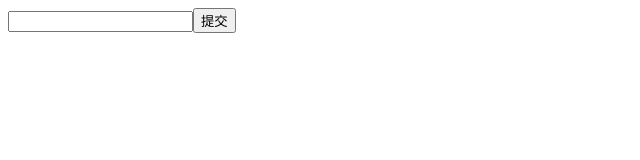
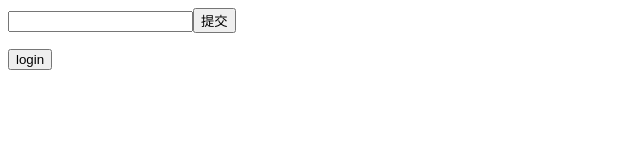
Before and after one commit to henryboom/react_learn, a React (Create React App) app: page / in a window 1280 px wide. Shown: the top 160 px of the page, without its empty margins (0-640 px from the left). Built offline with nearby package versions, Linux system fonts and the light colour scheme.

Commit message:
modified:   src/App.js 	modified:   src/TodoList.js 	new file:   src/login.js

```diff
--- a/src/App.js
+++ b/src/App.js
@@ -1,8 +1,12 @@
+import { Fragment } from "react";
 import TodoList from "./TodoList";
-
+import CP from "./login";
 function App() {
   return (
-    <TodoList />
+    <Fragment>
+      <TodoList />
+      <CP />
+    </Fragment>
   );
 }
 
--- a/src/TodoList.js
+++ b/src/TodoList.js
@@ -28,14 +28,10 @@ class TodoList extends Component {
                     <input value={this.state.inputValue} onChange={this.handleInputChange.bind(this)} />
                     <button onClick={this.handleBtnClick.bind(this)}>提交</button>
                 </div>
-                <ul>
-                    {
-                        this.state.list.map((item, index) => {
-                            return (
-                                <li key={index}>{item}{index}</li>
-                            )
-                        })
-                    }
+                <ul onClick={this.handleItemDelete.bind(this)}>
+                    {this.state.list.map((item, index) => (
+                        <li key={index} data-index={index}>{item} {index}</li>
+                    ))}
                 </ul>
             </Fragment>
         )
@@ -57,6 +53,19 @@ class TodoList extends Component {
             inputValue: ''
         })
     }
+
+    //删除某一项
+    handleItemDelete(e) {
+        // 事件委托：判断点击的是否是 li 元素
+        if (e.target.tagName.toLowerCase() === 'li') {
+            const index = e.target.getAttribute('data-index'); // 获取下标
+            const list = [...this.state.list];
+            list.splice(index, 1);
+            this.setState({
+                list: list
+            });
+        }
+    }
 }
 
 export default TodoList;
--- /dev/null
+++ b/src/login.js
@@ -0,0 +1,28 @@
+import React from 'react'
+let Login = (props) => {
+    return <input type="button" value="login" onClick={props.click} />;
+}
+let Logout = (props) => {
+    return <input type="button" value="logout" onClick={props.click} />;
+}
+export default class CP extends React.Component {
+    state = {
+        status: 0
+    }
+    login() {
+        this.setState({ status: 1 })
+    }
+    logout() {
+        this.setState({ status: 0 })
+    }
+    render() {
+        let button = null;
+        if (this.state.status === 0) {
+            button = <Login click={this.login.bind(this)} />
+        } else {
+            button = <Logout click={this.logout.bind(this)} />
+        }
+
+        return <div>{button}</div>
+    }
+}
```
